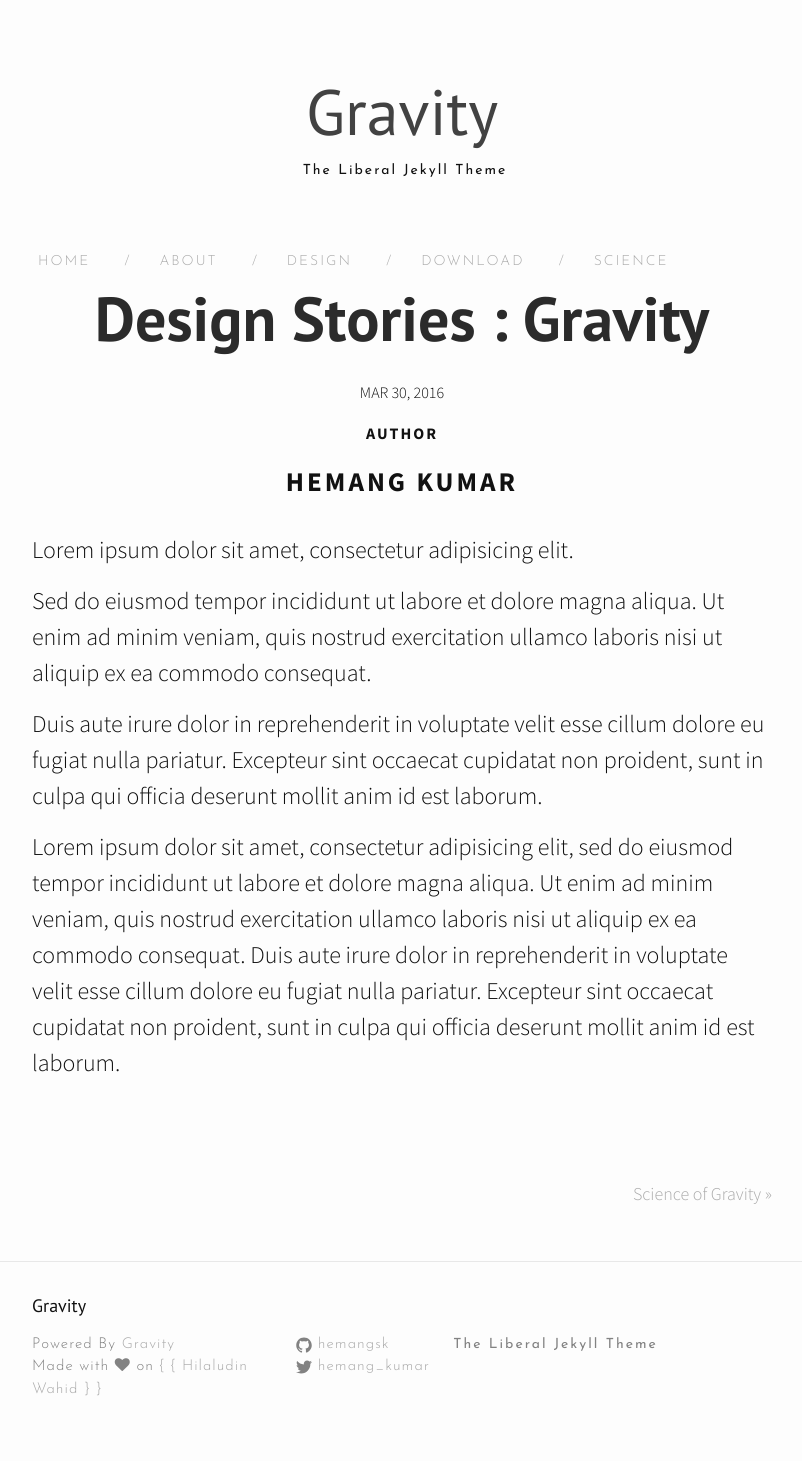
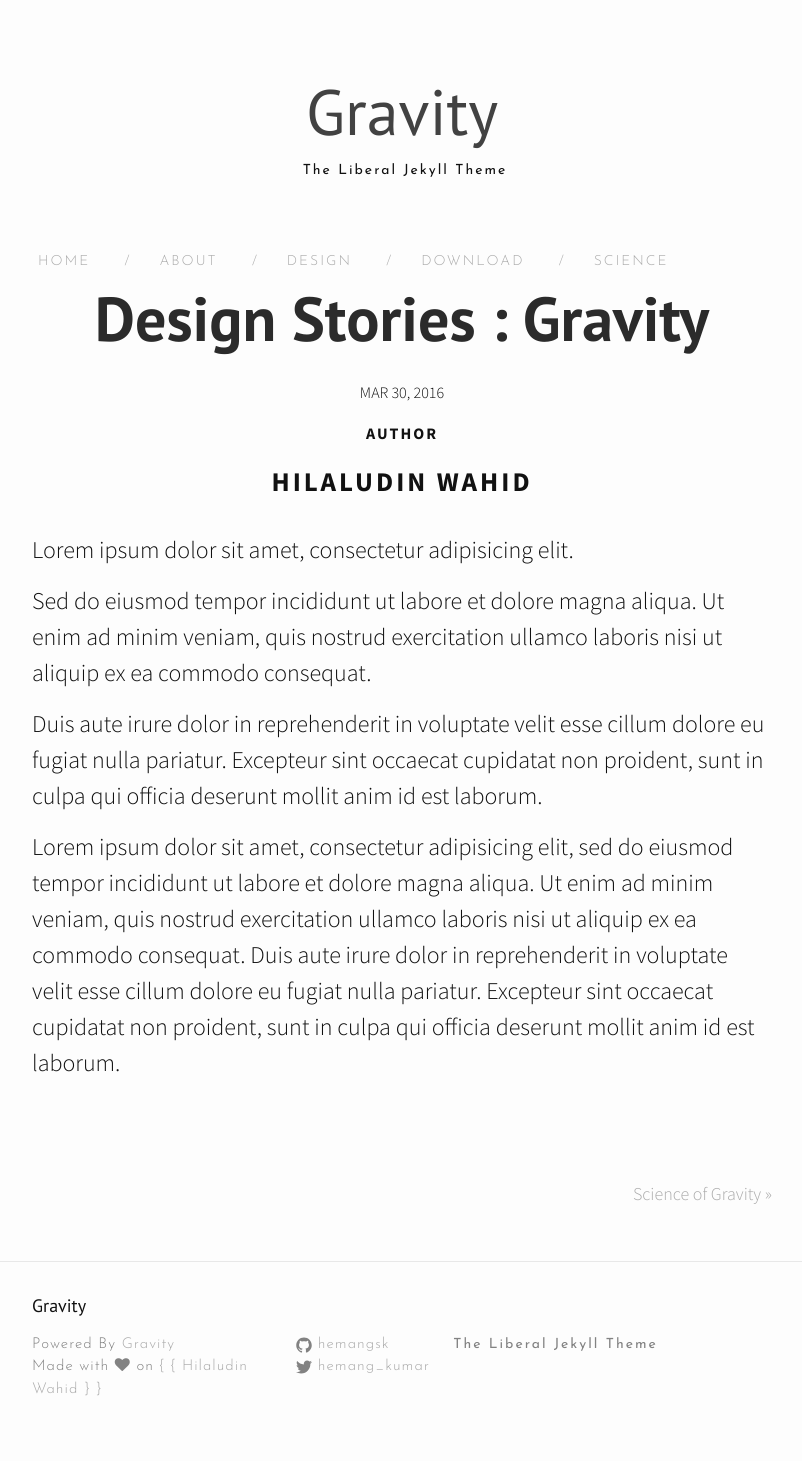
Before and after one commit to hylal/hilaludinwahid.github.io, a Jekyll site: the page built from _posts/2016-03-30-design-stories.markdown, in a window 1280 px wide. Shown: the whole page, without its empty margins (238-1040 px from the left). Built offline with Jekyll 4.4.1, drawn with Linux system fonts in a browser that asks for light colours; nearby versions of some CDN libraries.

Commit message:
Update 2016-03-30-design-stories.markdown

```diff
--- a/_posts/2016-03-30-design-stories.markdown
+++ b/_posts/2016-03-30-design-stories.markdown
@@ -3,7 +3,7 @@ layout: post
 title:  "Design Stories : Gravity"
 date:   2016-03-30 19:45:31 +0530
 categories: ["design", "science", "life"]
-author: "Hemang Kumar"
+author: "Hilaludin Wahid"
 ---
 Lorem ipsum dolor sit amet, consectetur adipisicing elit.
 
```
